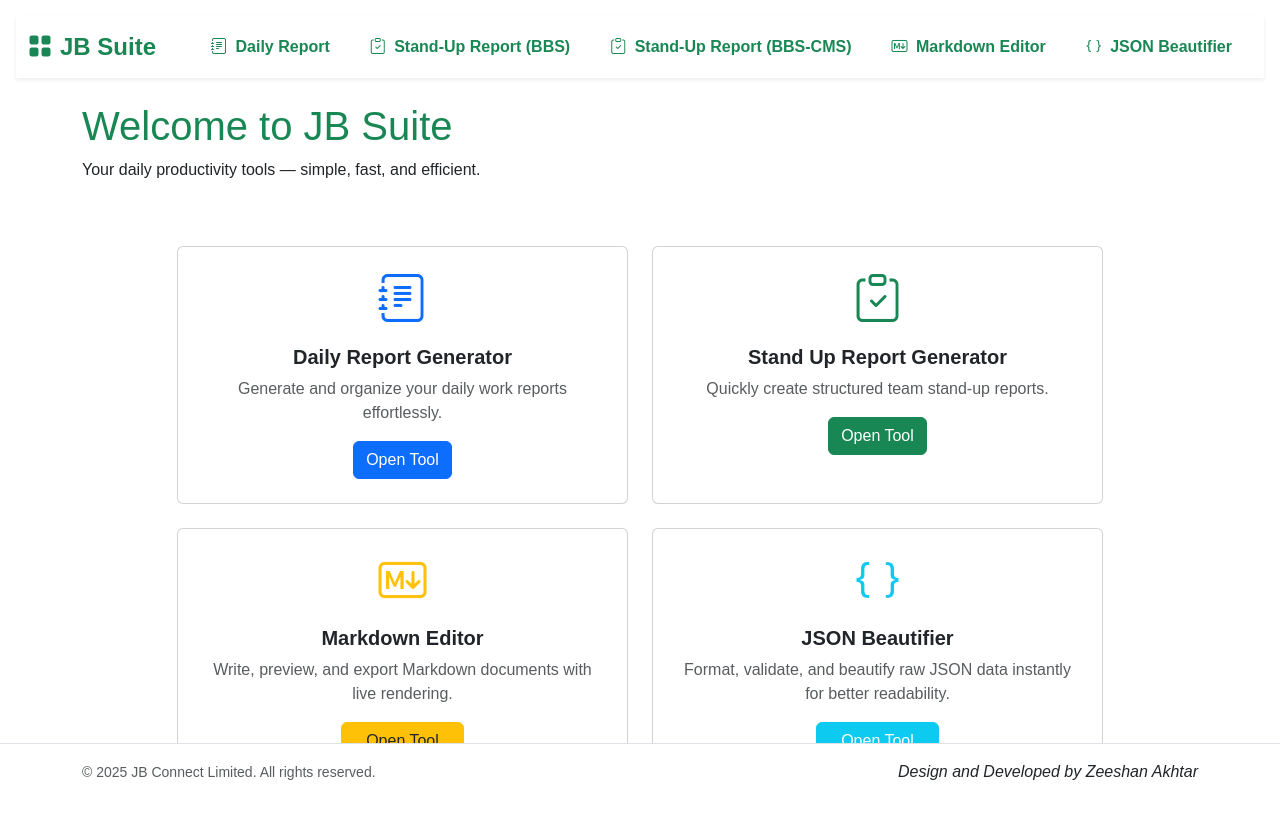
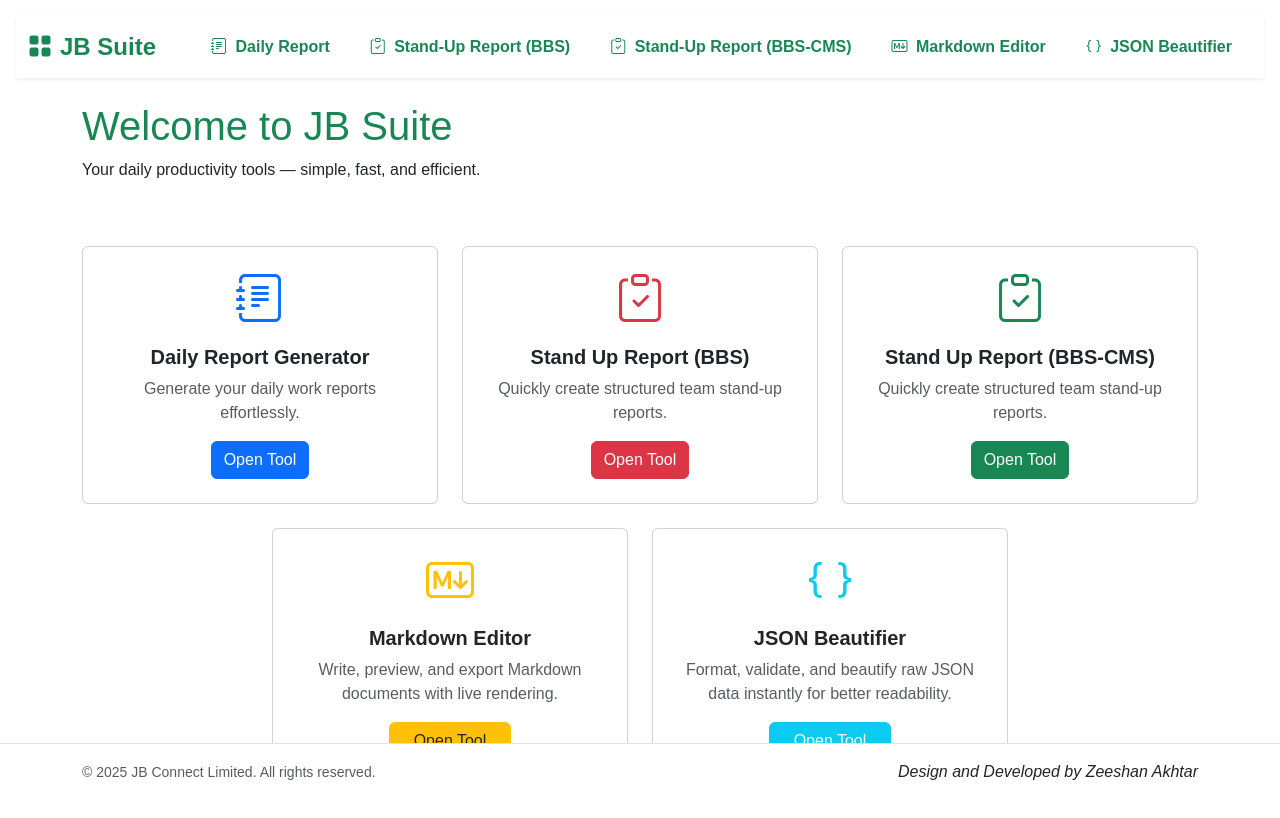
Before and after one commit to Zeeshan0811/standup-report-generator, a Next.js app: page / in a window 1280 px wide. Shown: the top 818 px of the page. Built offline with nearby package versions, Linux system fonts and the light colour scheme.

Commit message:
main dashboard modified

```diff
--- a/components/LayoutMain.jsx
+++ b/components/LayoutMain.jsx
@@ -7,7 +7,7 @@ const LayoutMain = ({ children }) => {
     return (
         <>
             <Head>
-                <meta charset="UTF-8" />
+                <meta charSet="UTF-8" />
                 <meta name="viewport" content="width=device-width, initial-scale=1.0" />
                 <title>JB Suite | Productivity Tools</title>
                 <link
--- a/pages/index.jsx
+++ b/pages/index.jsx
@@ -19,7 +19,7 @@ const Home = () => {
           <div className="row justify-content-center g-4">
 
             {/* <!-- Daily Report Generator --> */}
-            <div className="col-md-5">
+            <div className="col-md-4">
               <div className="card tool-card h-100">
                 <div className="card-body text-center p-4">
                   <div className="mb-3">
@@ -27,31 +27,47 @@ const Home = () => {
                   </div>
                   <h5 className="card-title fw-bold">Daily Report Generator</h5>
                   <p className="card-text text-muted">
-                    Generate and organize your daily work reports effortlessly.
+                    Generate your daily work reports effortlessly.
                   </p>
                   <a href="/daily-report" className="btn btn-primary">Open Tool</a>
                 </div>
               </div>
             </div>
 
-            {/* <!-- Stand Up Report Generator --> */}
-            <div className="col-md-5">
+            {/* <!-- Stand Up Report Generator - BBS --> */}
+            <div className="col-md-4">
+              <div className="card tool-card h-100">
+                <div className="card-body text-center p-4">
+                  <div className="mb-3">
+                    <i className="bi bi-clipboard-check display-5 text-danger"></i>
+                  </div>
+                  <h5 className="card-title fw-bold">Stand Up Report (BBS)</h5>
+                  <p className="card-text text-muted">
+                    Quickly create structured team stand-up reports.
+                  </p>
+                  <a href="/standup-report-bbs" className="btn btn-danger">Open Tool</a>
+                </div>
+              </div>
+            </div>
+
+            {/* <!-- Stand Up Report Generator - BBS-CMS --> */}
+            <div className="col-md-4">
               <div className="card tool-card h-100">
                 <div className="card-body text-center p-4">
                   <div className="mb-3">
                     <i className="bi bi-clipboard-check display-5 text-success"></i>
                   </div>
-                  <h5 className="card-title fw-bold">Stand Up Report Generator</h5>
+                  <h5 className="card-title fw-bold">Stand Up Report (BBS-CMS)</h5>
                   <p className="card-text text-muted">
                     Quickly create structured team stand-up reports.
                   </p>
-                  <a href="/standup-report" className="btn btn-success">Open Tool</a>
+                  <a href="/standup-report-bbs-cms" className="btn btn-success text-white">Open Tool</a>
                 </div>
               </div>
             </div>
 
             {/* <!-- Markdown Editor --> */}
-            <div className="col-md-5">
+            <div className="col-md-4">
               <div className="card tool-card h-100">
                 <div className="card-body text-center p-4">
                   <div className="mb-3">
@@ -69,7 +85,7 @@ const Home = () => {
             </div>
 
             {/* <!-- JSON Beautifier --> */}
-            <div className="col-md-5">
+            <div className="col-md-4">
               <div className="card tool-card h-100">
                 <div className="card-body text-center p-4">
                   <div className="mb-3">
```
